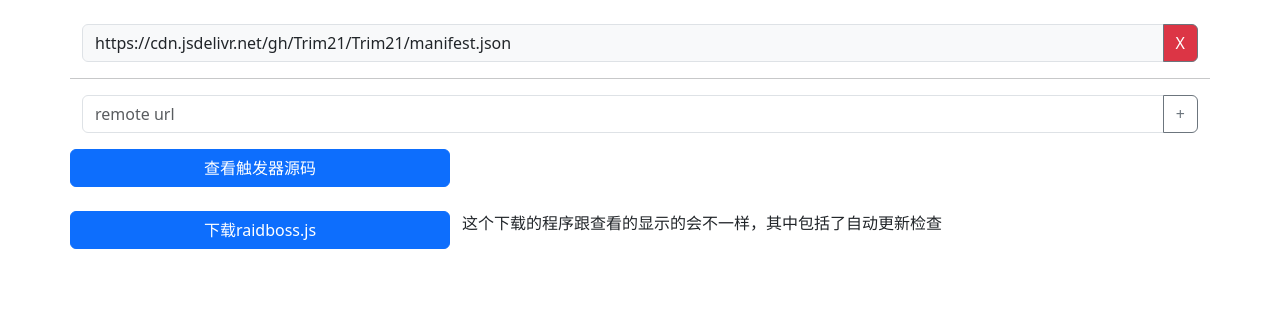
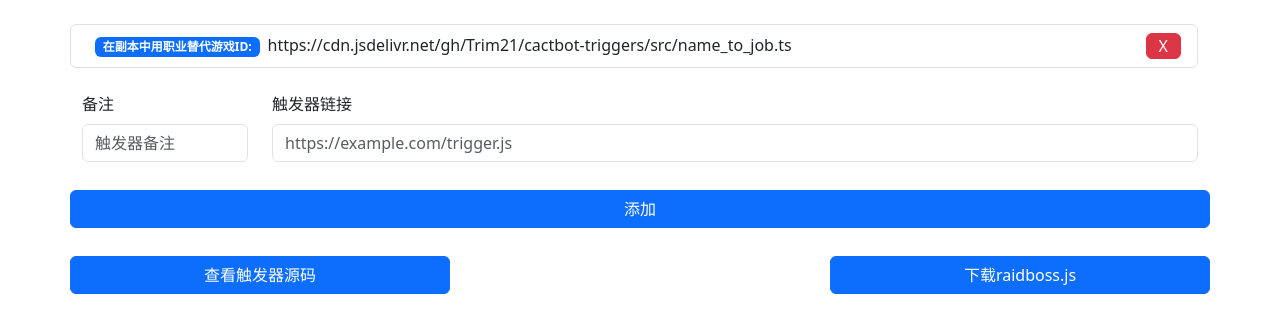
Before and after one commit to trim21/cactbot-importer, a plain HTML site: page static/index.html in a window 1280 px wide. Drawn offline with nearby package versions, Linux system fonts and the light colour scheme.

Commit message:
better frontend

```diff
--- a/static/index.html
+++ b/static/index.html
@@ -20,39 +20,57 @@
 <body class="py-4">
 <main>
   <div id="container" class="container">
-    <div class="row">
-      <div class="input-group mb-3 d-flex" v-for="(remote, index) in remotes" :key="index">
-        <span class="input-group-text form-control" id="basic-addon3">{{remote.url}}</span>
-        <input type="hidden" name="url" :value="remote.url">
-        <button class="btn-danger text-white btn btn-outline-secondary" type="button" @click="remove(index)">X
-        </button>
+    <div class="row" v-if="remotes.length">
+
+      <ul class="list-group">
+        <li class="list-group-item d-flex justify-content-between align-items-start"
+            v-for="(remote, index) in remotes" :key="index"
+        >
+          <div class="ms-2 me-auto user-select-auto">
+            <span class="badge bg-primary user-select-none me-2">
+              {{remote.name}}:
+            </span>{{remote.url}}
+          </div>
+          <button class="btn btn-danger py-0 user-select-none" @click="remove(index)">X</button>
+        </li>
+      </ul>
+    </div>
+
+    <div class="row py-4">
+      <div class="col-lg-2 col-md-10 col-sm-12">
+        <label for="nameInput" class="form-label">备注</label>
+        <input type="text"
+               id="nameInput"
+               class="form-control"
+               v-on:keyup="keyup"
+               v-on:keypress="keyup"
+               v-model="name"
+               placeholder="触发器备注">
+
       </div>
 
-      <hr>
-
-      <div class="input-group mb-3">
+      <div class="col-lg-10 col-md-10 col-sm-12">
+        <label for="urlInput" class="form-label">触发器链接</label>
         <input type="url"
+               id="urlInput"
                class="form-control"
-               id="only_input"
                :class="{'text-danger': !validInput()}"
+               placeholder="https://example.com/trigger.js"
                v-model="current_input"
-               placeholder="remote url"
-               aria-label="remote url"
                v-on:keyup="keyup"
                v-on:keypress="keyup"
                aria-describedby="button-addon2">
-        <button @click="add" class="btn btn-outline-secondary" type="button">+</button>
       </div>
 
     </div>
 
-    <div class="row d-flex justify-content-between">
-      <button @click="showFinal" class="col-4 btn btn-primary">查看触发器源码</button>
+    <div class="row py-1">
+      <button @click="add" class="btn btn-primary" type="button">添加</button>
     </div>
 
     <div class="row py-4 d-flex justify-content-between">
+      <button @click="showFinal" class="col-4 btn btn-primary">查看触发器源码</button>
       <button @click="getLoader" class="col-4 btn btn-primary">下载raidboss.js</button>
-      <div class="col-8">这个下载的程序跟查看的显示的会不一样，其中包括了自动更新检查</div>
     </div>
 
     <div class="py-4 row">
@@ -70,12 +88,15 @@
     data() {
       let remotes = sessionStorage.getItem(configKey);
       if (remotes === null) {
-        remotes = [{ url: "https://cdn.jsdelivr.net/gh/Trim21/Trim21/manifest.json" }]
+        remotes = [{
+          url: "https://cdn.jsdelivr.net/gh/Trim21/cactbot-triggers/src/name_to_job.ts",
+          name: "在副本中用职业替代游戏ID"
+        }]
       } else {
         remotes = JSON.parse(remotes)
       }
 
-      return { script: '', current_input: '', remotes: remotes }
+      return { script: '', current_input: '', name: '', remotes: remotes }
     },
     watch: {
       remotes(newVal) {
@@ -133,8 +154,13 @@
         if (this.remotes.filter(x => x.url === url).length !== 0) {
           return
         }
-        this.remotes.push({ url: url })
+        if (!this.validInput()) {
+          alert(`${this.current_input} 不是有效的URL`)
+          return;
+        }
+        this.remotes.push({ url: url, name: this.name })
         this.current_input = ''
+        this.name = ''
       },
       remove(index) {
         this.remotes.splice(index, 1)
```
